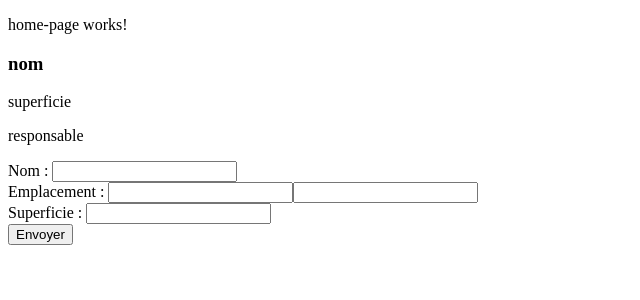
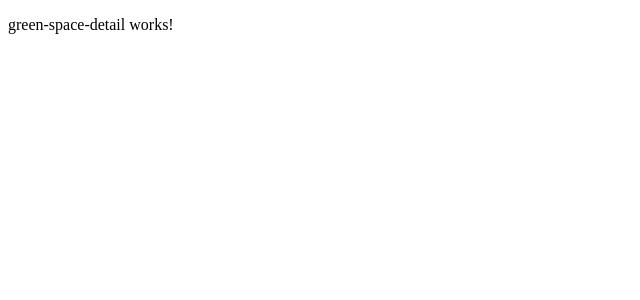
Before and after one commit to Aeltiel/GreenCity, an Angular app: page /space in a window 1280 px wide. Before the commit this address led to /. Shown: the top 300 px of the page, without its empty margins (0-640 px from the left). Built offline with nearby package versions, Linux system fonts and the light colour scheme.

Commit message:
feat : création des routes

```diff
--- a/src/app/Composants/green-space/green-space.component.html
+++ b/src/app/Composants/green-space/green-space.component.html
@@ -1,4 +1,4 @@
-<a class="greenSpaceCard">
+<a class="greenSpaceCard" routerLink="/space">
   <div>
     <h3>nom</h3>
     <p>superficie</p>
--- /dev/null
+++ b/src/app/Pages/green-space-detail/green-space-detail.component.html
@@ -0,0 +1 @@
+<p>green-space-detail works!</p>
--- a/src/app/app.component.html
+++ b/src/app/app.component.html
@@ -1 +1 @@
-<app-home-page></app-home-page>
+<router-outlet />
--- a/src/app/app.config.server.ts
+++ b/src/app/app.config.server.ts
@@ -5,14 +5,12 @@ import { appConfig } from './app.config';
 import { serverRoutes } from './app.routes.server';
 import { provideRouter } from '@angular/router';
 import { routes } from './app.routes';
-import { FormsModule } from '@angular/forms';
 
 const serverConfig: ApplicationConfig = {
   providers: [
     provideServerRendering(),
     provideServerRoutesConfig(serverRoutes),
     provideRouter(routes),
-    FormsModule,
   ],
 };
 
--- a/src/app/app.routes.ts
+++ b/src/app/app.routes.ts
@@ -1,4 +1,8 @@
 import { Routes } from '@angular/router';
 import { HomePageComponent } from './Pages/home-page/home-page.component';
+import { GreenSpaceDetailComponent } from './Pages/green-space-detail/green-space-detail.component';
 
-export const routes: Routes = [{ path: '', component: HomePageComponent }];
+export const routes: Routes = [
+  { path: '', component: HomePageComponent },
+  { path: 'space', component: GreenSpaceDetailComponent },
+];
```
Also changed, not shown: src/app/Composants/green-space/green-space.component.ts (+4 -5 lines), src/app/Pages/green-space-detail/green-space-detail.component.ts (added, +11 -0 lines), src/app/Pages/green-space-detail/green-space-detail.component.scss (added), 1 other file (tests, documents, lock files or other folders).
